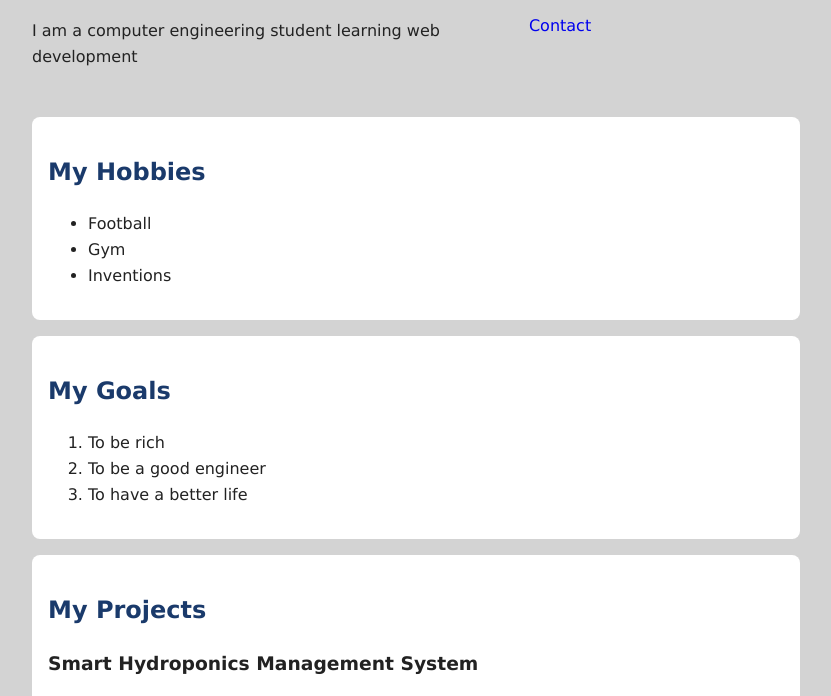
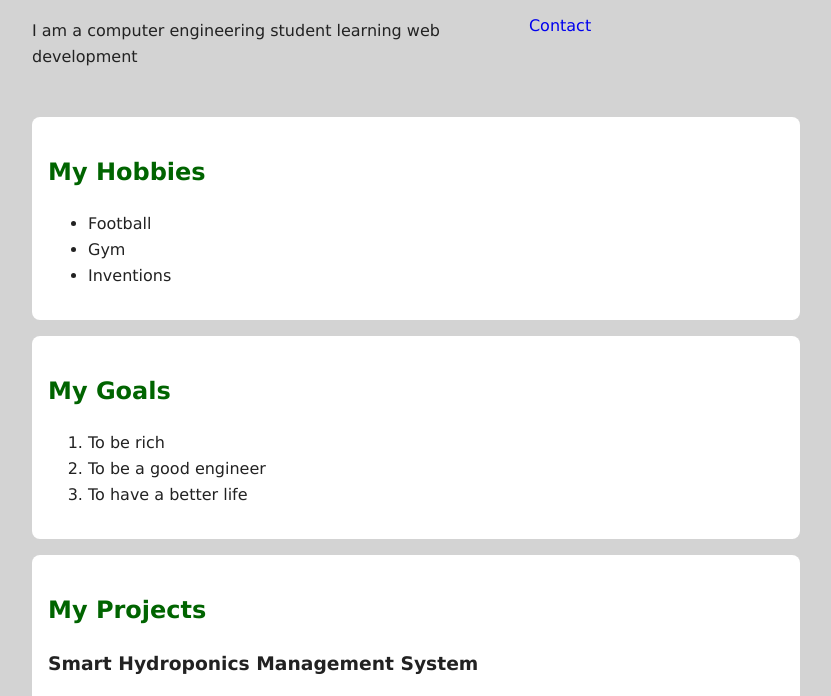
Before and after one commit to WinWut/profile-page-test, a plain HTML site: page index.html in a window 1280 px wide. Shown: the part 92-788 px from the top of the page, without its empty margins (224-1055 px from the left). Drawn offline with Linux system fonts and the light colour scheme.

Commit message:
Change accent color to green

```diff
--- a/style.css
+++ b/style.css
@@ -2,7 +2,7 @@
   --bg: lightgrey;
   --card-bg: #fafafa;
   --border: #ccc;
-  --accent: #1a3a6b;
+  --accent: darkgreen;
 }
 
 * {
```
